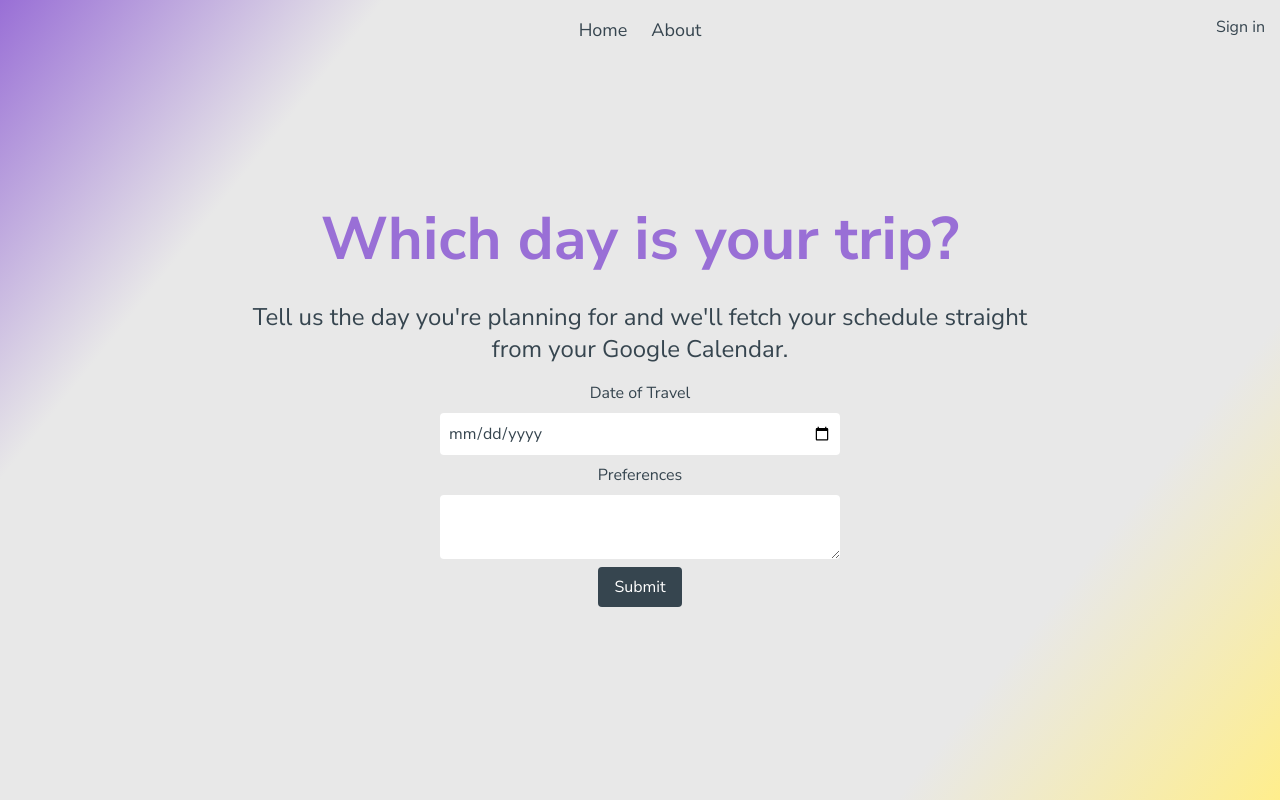
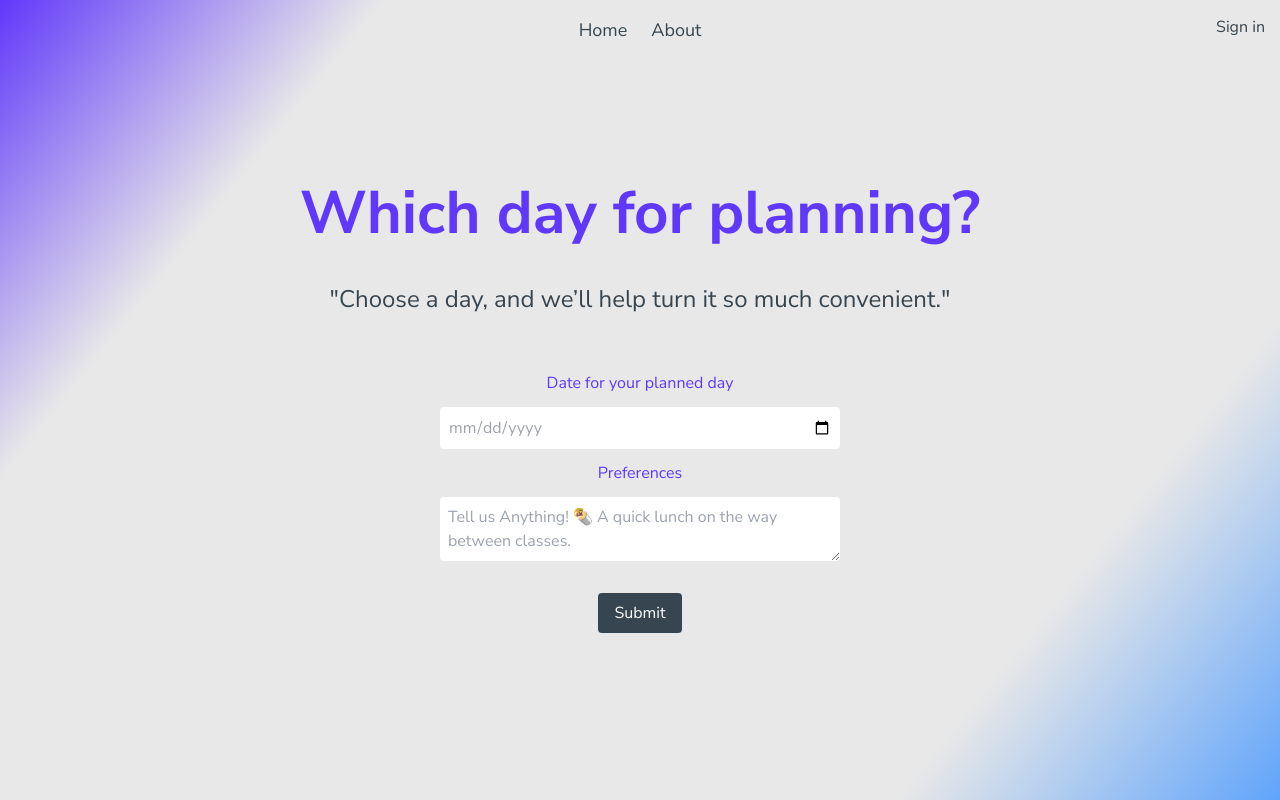
Before and after one commit to VincentShao32/calhacks-project, a Next.js app: page /trips in a window 1280 px wide. Built offline with nearby package versions, Linux system fonts and the light colour scheme; no server answers.

Commit message:
effects added

```diff
--- a/src/app/page.js
+++ b/src/app/page.js
@@ -1,20 +1,60 @@
 "use client";
 import { SignInButton, SignedOut, SignedIn } from "@clerk/nextjs";
 import Link from "next/link";
+import { useState, useEffect } from "react";
 
 export default function Home() {
+
+    // const [typedText, setTypedText] = useState("");
+  // const fullText = "your day planned with us, everything you need";
+  // const typingSpeed = 100;
+
+  // useEffect(() => {
+  //   let index = 0;
+  //   let repeatInterval;
+
+  //   const startTyping = () => {
+  //     const interval = setInterval(() => {
+  //       setTypedText((prev) => prev + fullText[index]);
+  //       index++;
+  //       if (index === fullText.length) {
+  //         clearInterval(interval);
+  //         setTimeout(() => {
+  //           setTypedText("");
+  //           index = 0;
+  //         }, 2000); // Pause for a second before resetting
+  //       }
+  //     }, typingSpeed);
+  //   };
+
+  //   startTyping(); // Start the first typing
+
+  //   repeatInterval = setInterval(() => {
+  //     startTyping();
+  //   }, fullText.length * typingSpeed + 2000); // Time for the full typing + 1 second pause
+
+  //   const stopTypingAfter10Sec = setTimeout(() => {
+  //     clearInterval(repeatInterval);
+  //   }, 10000); // Stop the repetition after 10 seconds
+
+  //   return () => {
+  //     clearInterval(repeatInterval);
+  //     clearTimeout(stopTypingAfter10Sec);
+  //   };
+  // }, []);
+
   return (
     <div className="w-full min-h-screen bg-transparent">
       <div className="flex items-center w-full min-h-screen">
-        <div className="flex flex-col w-fit mx-auto items-center gap-4">
-          <h1 className="text-7xl font-bold font-nunito-sans text-primary">
+        <div className="flex flex-col w-fit mx-auto items-center gap-5">
+          <h1 className="text-7xl font-bold font-nunito-sans bg-gradient-to-r from-[#6038fb] to-[#60a5fa] text-transparent bg-clip-text">
             Automate your trip planning
           </h1>
           <h1 className="text-4xl font-nunito-sans text-highlight">
             from anywhere, to anywhere, within seconds
           </h1>
 
-          <div className="flex gap-4 pt-8 ">
+          <div className="flex gap-5 pt-8">
             <SignedOut>
               <SignInButton className="bg-highlight text-white rounded-full py-2 px-4 text-lg hover:bg-gray-600">
                 Get Started
@@ -23,13 +63,13 @@ export default function Home() {
             <SignedIn>
               <Link
                 href="/trips"
-                className="bg-highlight text-white rounded-full py-2 px-4 text-lg hover:bg-gray-600 transition ease-in-out "
+                className="py-2 px-4 bg-highlight text-white rounded-full text-lg hover:bg-[#6038fb] hover:scale-105 hover:shadow-md transition-all ease-in-out duration-300"
               >
                 Get Started
               </Link>
             </SignedIn>
 
-            <button className=" bg-background py-2 px-4 border-2 border-highlight text-black rounded-full text-lg hover:border-gray-600 transition ease-in-out">
+            <button className="bg-background py-2 px-4 border-1 border-highlight text-black rounded-full text-lg hover:bg-[#a6d8ff] transition ease-in-out duration-300 hover:text-black">
               Learn More
             </button>
           </div>
--- a/src/app/trips/page.js
+++ b/src/app/trips/page.js
@@ -31,18 +31,21 @@ const page = () => {
     <div className='flex items-center bg-transparent min-h-screen'>
               <div className="w-[50%] h-full absolute left-0 top-0 bg-gradient-to-br from-primary from-1% to-background to-30% -z-10 "></div>
               <div className="w-[50%] h-full absolute right-0 top-0 bg-gradient-to-br from-background from-70% to-secondary to-99% -z-10"></div>
-        <div className='flex flex-col max-w-[1000px] w-full font-nunito-sans mx-auto items-center gap-4 z-10' >
+        <div className='flex flex-col max-w-[1000px] w-full font-nunito-sans mx-auto items-center gap-6 z-10' >
             <h1 className='text-primary text-6xl font-bold p-4'>
-                Which day is your trip?
+                Which day for planning?
             </h1>
-            <p className='text-highlight text-2xl max-w-[800px] text-center'>Tell us the day you're planning for and we'll fetch your schedule straight from your Google Calendar. </p>
-            <form className='flex flex-col w-full font-nunito-sans text-highlight gap-2 max-w-[400px]' onSubmit={handleSubmit}>
-                <label className='mx-auto'>Date of Travel</label>
-                <input className='rounded w-full p-2' type="date" onChange={(e) => setDate(e.target.value)}/>
-                <label className='mx-auto'>Preferences</label>
-                <textarea className='rounded p-2' onChange={(e) => setPreferences(e.target.value)}></textarea>
-                <button className='py-2 px-4 bg-highlight text-white rounded w-fit mx-auto'>Submit</button>
-
+            <p className='text-highlight text-2xl max-w-[800px] text-center mb-8'>"Choose a day, and we’ll help turn it so much convenient." </p>
+            <form className='flex flex-col w-full font-nunito-sans text-highlight gap-3 max-w-[400px]' onSubmit={handleSubmit}>
+                <label className='mx-auto text-primary text-l'>Date for your planned day</label>
+                <input className='rounded w-full p-2 text-gray-400 placeholder:text-gray-500' type="date" onChange={(e) => setDate(e.target.value)}/>
+                <label className='mx-auto text-primary text-l'>Preferences</label>
+                <textarea
+                  className='rounded p-2 placeholder:text-gray-400'
+                  placeholder="Tell us Anything! 🌯 A quick lunch on the way between classes."
+                  onChange={(e) => setPreferences(e.target.value)}
+                ></textarea>
+                <button className='py-2 px-4 bg-highlight text-white rounded w-fit mx-auto mt-5 hover:bg-[#6038fb] hover:scale-105 hover:shadow-md transition-all ease-in-out duration-300'> Submit</button>
             </form>
         </div>
     </div>
--- a/tailwind.config.js
+++ b/tailwind.config.js
@@ -14,10 +14,10 @@ module.exports = {
         background: "#E8E8E8",
         foreground: "var(--foreground)",
         // "primary": "#1383E5",
-        "primary": "#996FD6",
+        "primary": "#6038fb",
         //"primary": "#CEA3FF",
         "highlight": "#36454F",
-        "secondary": "#FFEE8C"
+        "secondary": "#60a4fb"
 
       },
     },
```
